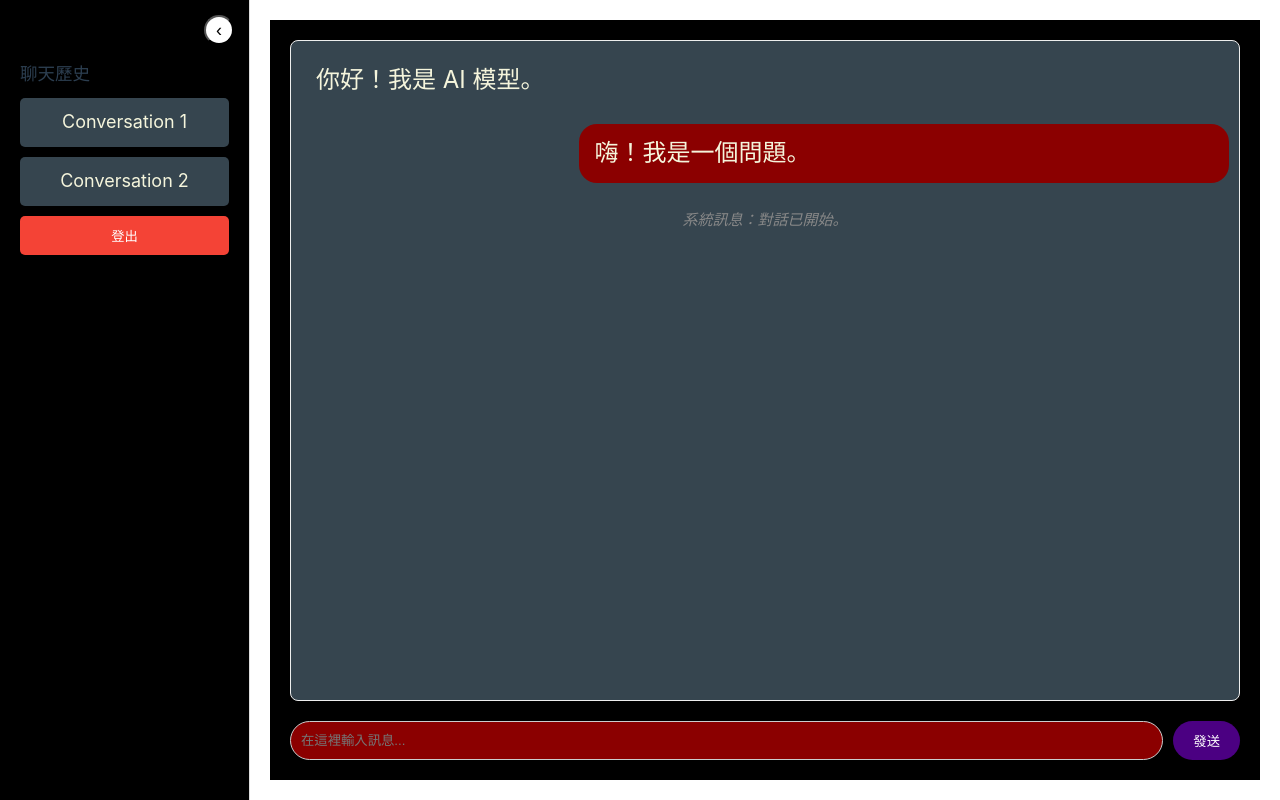
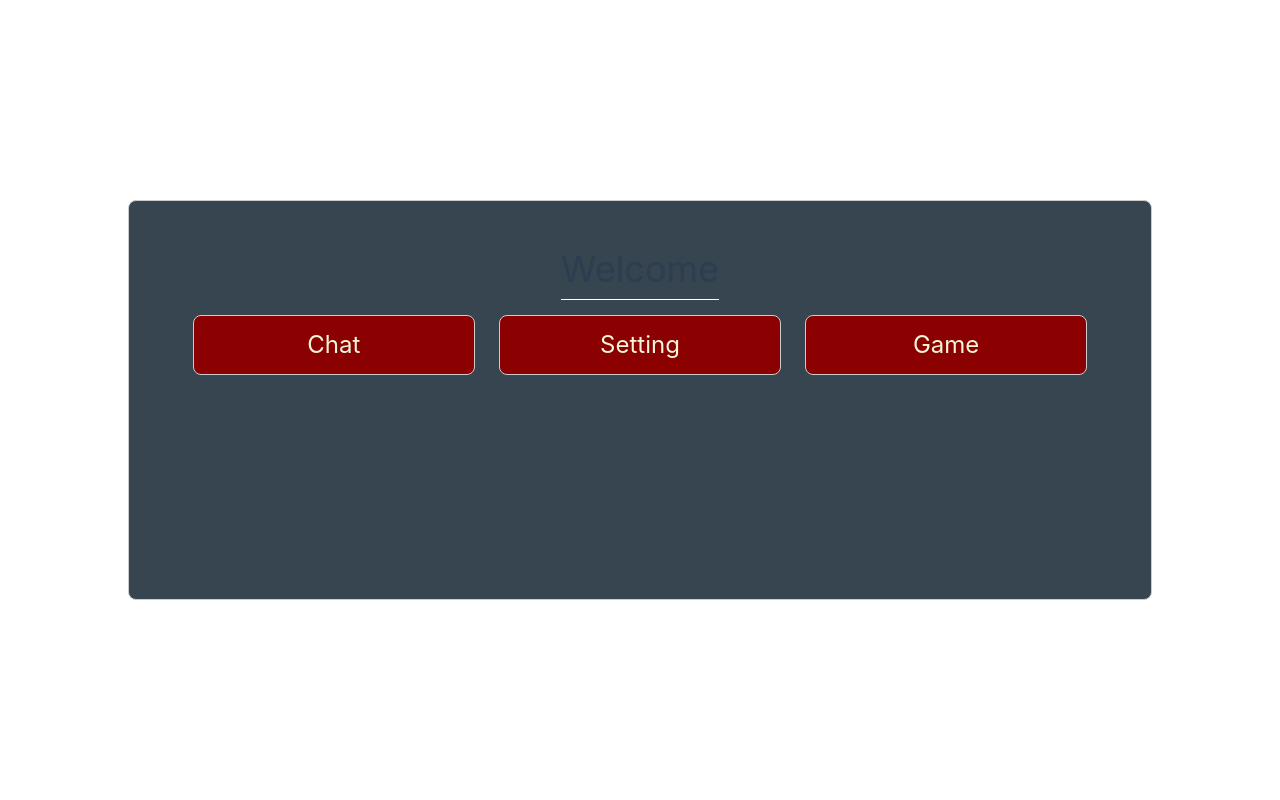
Before and after one commit to sauheiwong/trpg-vue-frontend, a Vue app: page / in a window 1280 px wide. Built offline with nearby package versions, Linux system fonts and the light colour scheme; sample sign-in values are in the browser's storage.

Commit message:
home page done

```diff
--- a/src/assets/main.css
+++ b/src/assets/main.css
@@ -4,7 +4,7 @@
 
 #app-layout {
   display: flex;
-  background-color: black;
+  /* background-color: black; */
   height: 100vh;
 }
 
@@ -15,7 +15,7 @@
   display: flex;
   flex-direction: column;
   padding: 20px;
-  background-color: black;
+  /* background-color: black; */
 }
 
 .messages-container {
--- a/src/components/ChatInterface.vue
+++ b/src/components/ChatInterface.vue
@@ -8,8 +8,8 @@
       />
     </div>
     <div class="input-area">
-      <input type="text" v-model="userMessage" placeholder="在這裡輸入訊息..." />
-      <button @click="sendMessage">發送</button>
+      <input type="text" v-model="userMessage" placeholder="Enter your message" />
+      <button @click="sendMessage">Send</button>
     </div>
   </div>
 </template>
--- /dev/null
+++ b/src/components/Option.vue
@@ -0,0 +1,43 @@
+<template>
+    <router-link :to="to" class="option-link">{{ title }}</router-link>
+</template>
+
+<script>
+export default {
+    name: "Option",
+    props: {
+        title: {
+            type: String,
+            required: true,
+        },
+        to:{
+            type: String,
+            required: true,
+        }
+    },
+}
+
+</script>
+
+<style scoped>
+.option-link{
+  width: 30%;
+  padding: 10px;
+  border: 1px solid #ccc;
+  border-radius: 8px;
+  display: flex;
+  justify-content: center;
+  align-items: center;
+  background-color: var(--highlight1-color);
+  color: var(--text-color);
+  font-size: x-large;
+  cursor: pointer;
+  transition: var(--fast-transition);
+  text-decoration: none;
+}
+
+.option-link:hover{
+  background-color: var(--tips-color);
+  color: black
+}
+</style>
--- a/src/components/Sidebar.vue
+++ b/src/components/Sidebar.vue
@@ -4,11 +4,12 @@
       {{ isCollapsed ? '›' : '‹' }}
     </button>
     <div v-if="!isCollapsed" class="sidebar-content">
-      <h3>聊天歷史</h3>
+      <router-link to="/" class="home-link">Home</router-link>
+      <h3>Chat History</h3>
       <ul>
         <li v-for="conversation in conversations" :key="conversation.id" @click="selectConversation(conversation.id)">{{ conversation.title }}</li>
       </ul>
-      <button @click="logout" class="logout-btn">登出</button>
+      <button @click="logout" class="logout-btn">Logout</button>
     </div>
   </div>
 </template>
@@ -46,6 +47,11 @@ export default {
 </script>
 
 <style scoped>
+
+.home-link{
+  color: var(--text-color);
+  font-size: 40px;
+}
 
 .logout-btn {
   margin-top: auto; /* 將按鈕推到最下方 */
--- a/src/router/index.js
+++ b/src/router/index.js
@@ -1,6 +1,7 @@
 import { createRouter, createWebHistory } from 'vue-router';
 import LoginView from '../views/loginView.vue';
 import ChatView from '../views/chatView.vue';
+import HomeView from '../views/homeView.vue';
 
 const routes = [
   {
@@ -9,9 +10,15 @@ const routes = [
     component: LoginView,
   },
   {
-    path: '/',
+    path: '/chat',
     name: 'Chat',
     component: ChatView,
+    meta: { requiresAuth: true }, // 標記此路由需要登入
+  },
+  {
+    path: '/',
+    name: 'Home',
+    component: HomeView,
     meta: { requiresAuth: true }, // 標記此路由需要登入
   },
   // 捕獲所有未匹配的路由並重定向到首頁
--- a/src/views/chatView.vue
+++ b/src/views/chatView.vue
@@ -25,9 +25,9 @@ export default {
     return {
       isSidebarCollapsed: false,
       messages: [
-        { id: 1, content: '你好！我是 AI 模型。', role: 'assistant' },
-        { id: 2, content: '嗨！我是一個問題。', role: 'user' },
-        { id: 3, content: '系統訊息：對話已開始。', role: 'system' },
+        { id: 1, content: 'Hello, I am AI chat message。', role: 'assistant' },
+        { id: 2, content: 'I am a message from user', role: 'user' },
+        { id: 3, content: 'system message: chat start', role: 'system' },
       ]
     };
   },
@@ -41,9 +41,9 @@ export default {
       // fake data
       const fakeData = {
         "messages": [
-          { id: Date.now(), content: '系統訊息：新對話已開始。', role: 'system' },
-          { id: Date.now() + 1, content: '嗨！我是一個新問題。', role: 'user' },
-          { id: Date.now() + 2, content: '你好！我是 AI 模型。', role: 'assistant' },
+          { id: Date.now(), content: 'system message: a new chat start', role: 'system' },
+          { id: Date.now() + 1, content: 'I am a new message from user ', role: 'user' },
+          { id: Date.now() + 2, content: 'Hello, I am new AI chat message。', role: 'assistant' },
         ]
       }
       this.messages = fakeData.messages
@@ -63,7 +63,7 @@ export default {
 
       await new Promise(res => setTimeout(res, 500)) // 模擬網路延遲
       const aiResponse = {
-        message: `這是對「${userMessage}」的 AI 回覆。`
+        message: `It is the response of "${userMessage}".`
       }
 
       this.messages[this.messages.length - 1].content = aiResponse.message
--- /dev/null
+++ b/src/views/homeView.vue
@@ -0,0 +1,75 @@
+<template>
+  <div id="chat-layout">
+    <div class="main-content">
+        <h2>Welcome</h2>
+        <div class="option-container">
+            <Option
+            v-for="option in options"
+            :key="option.id"
+            :title="option.title"
+            :to="option.to"
+        />
+        </div>
+    </div>
+  </div>
+</template>
+
+<script>
+import Option from '../components/Option.vue';
+
+export default {
+    name: "HomeView",
+    components: {
+        Option,
+    },
+    data(){
+        return {
+            options: [
+                {id: "option-1", title: "Chat", to: "/chat"},
+                {id: "option-2", title: "Setting", to: "/"},
+                {id: "option-3", title: "Game", to: "/"},
+            ]
+        }
+    }
+
+}
+
+</script>
+
+<style scoped>
+
+#chat-layout {
+  display: flex;
+  height: 100vh; /* 讓佈局佔滿整個視窗高度 */
+  justify-content: center;
+  align-items: center;
+}
+
+h2{
+    border-bottom: 1px solid white;
+}
+
+.main-content {
+  padding: 20px;
+  overflow-y: auto;
+  display: flex;
+  flex-direction: column;
+  align-items: center;
+  height: 50%;
+  width: 80%;
+  gap: 15px;
+  padding: 40px;
+  border: 1px solid #ccc;
+  border-radius: 8px;
+  background-color: var(--background-color);
+  font-size: x-large;
+}
+
+.option-container{
+  display: flex;
+  justify-content: space-evenly;
+  align-items: center;
+  width: 100%;
+}
+
+</style>
--- a/src/views/loginView.vue
+++ b/src/views/loginView.vue
@@ -68,7 +68,7 @@ form {
   display: flex;
   flex-direction: column;
   width: 50%;
-  height: 40%;
+  /* height: 40%; */
   gap: 15px;
   padding: 40px;
   border: 1px solid #ccc;
```
Also changed, not shown: 1 other file (tests, documents, lock files or other folders).
